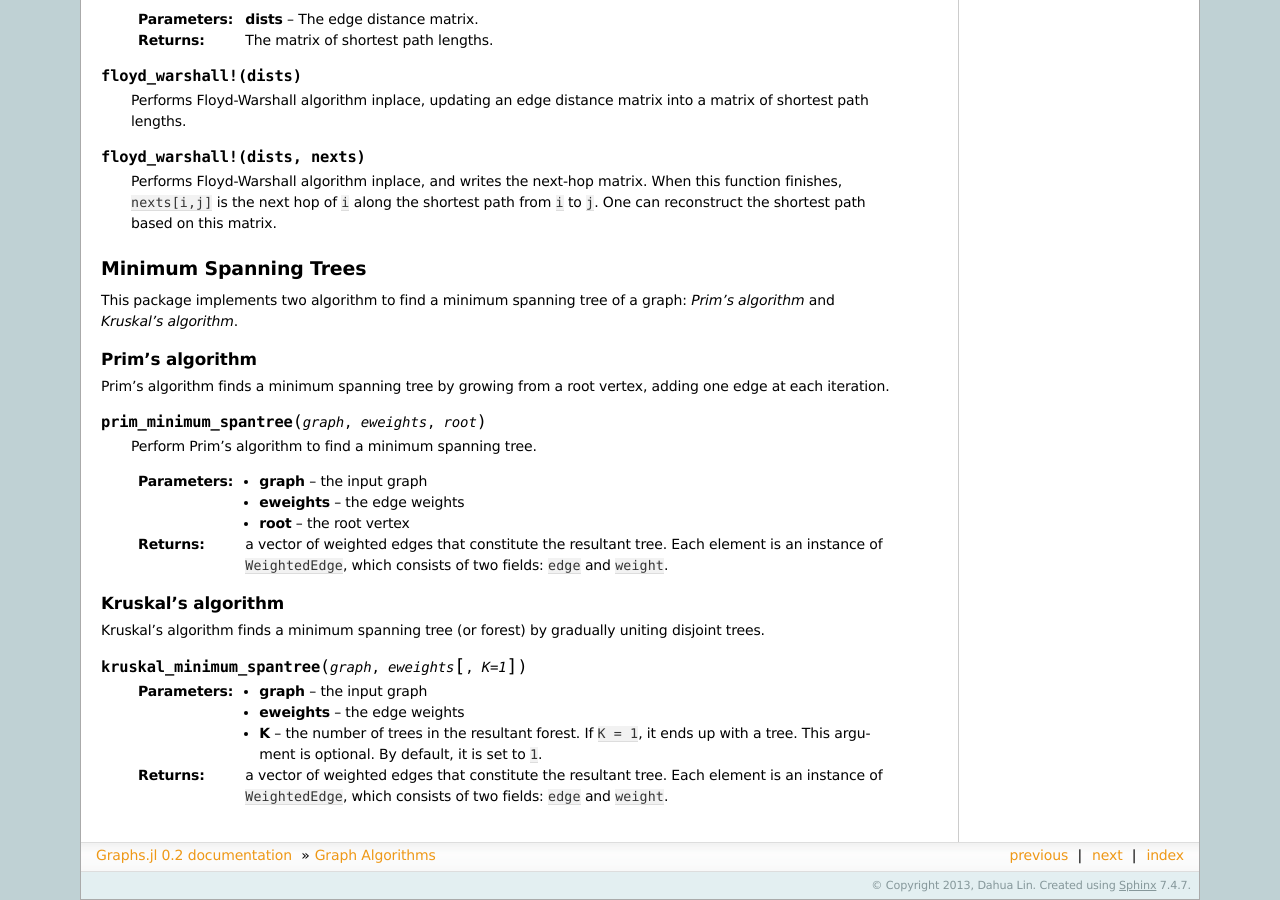
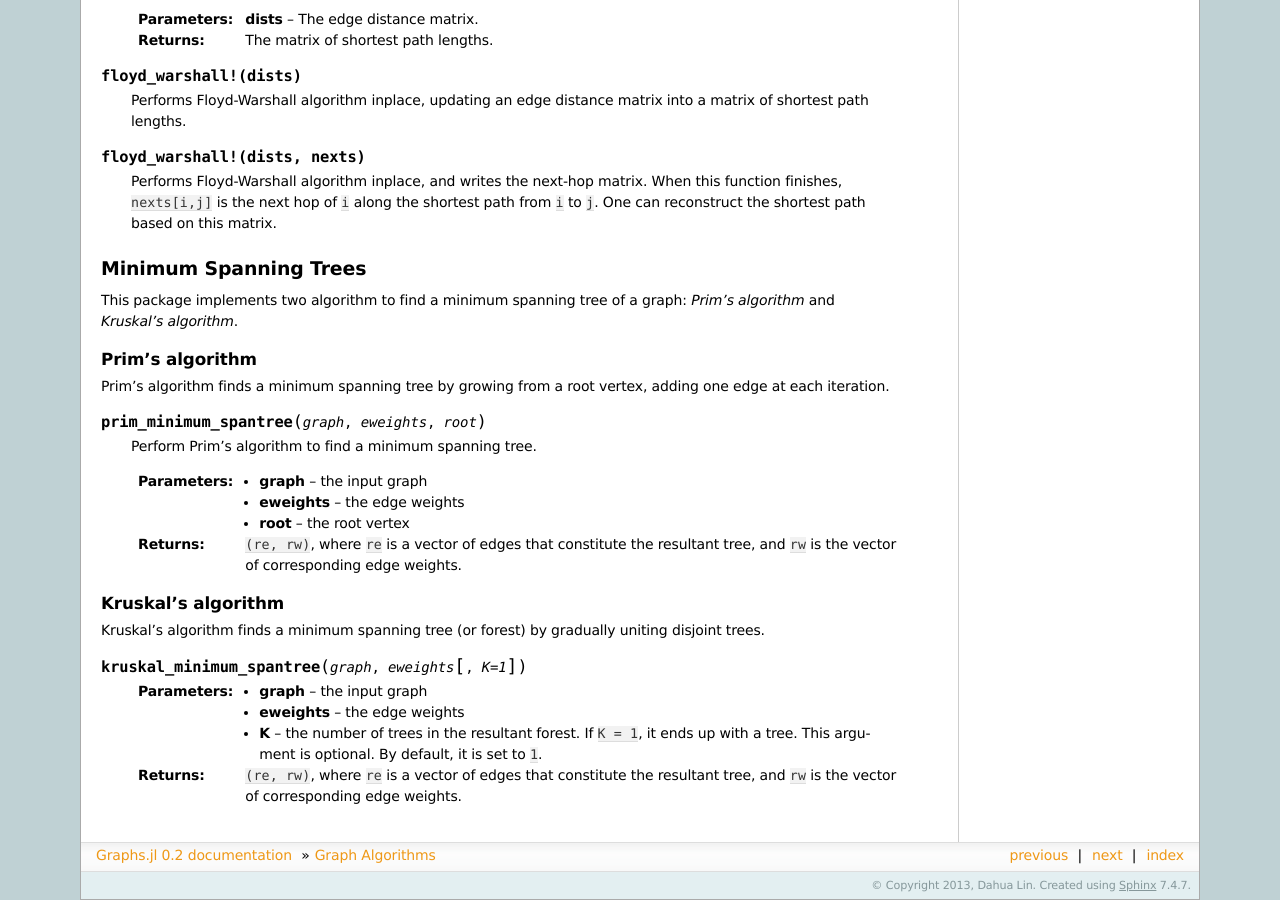
Before and after one commit to JuliaGraphs/Graphs.jl, a Sphinx documentation site: the page built from doc/source/algorithms.rst, in a window 1280 px wide and 900 px high, scrolled down 3122 px. Built offline with Sphinx 7.4.7, drawn with Linux system fonts in a browser that asks for light colours; formulas are drawn with MathJax 3.

Commit message:
add REQUIRE + revise of MST interface

```diff
--- a/doc/source/algorithms.rst
+++ b/doc/source/algorithms.rst
@@ -202,7 +202,7 @@ Prim's algorithm finds a minimum spanning tree by growing from a root vertex, ad
     :param eweights:    the edge weights
     :param root:        the root vertex
 
-    :returns:   a vector of weighted edges that constitute the resultant tree. Each element is an instance of ``WeightedEdge``, which consists of two fields: ``edge`` and ``weight``.
+    :returns:   ``(re, rw)``, where ``re`` is a vector of edges that constitute the resultant tree, and ``rw`` is the vector of corresponding edge weights.
 
 
 Kruskal's algorithm
@@ -216,4 +216,4 @@ Kruskal's algorithm finds a minimum spanning tree (or forest) by gradually uniti
     :param eweights:    the edge weights
     :param K:           the number of trees in the resultant forest. If ``K = 1``, it ends up with a tree. This argument is optional. By default, it is set to ``1``.
 
-    :returns:   a vector of weighted edges that constitute the resultant tree. Each element is an instance of ``WeightedEdge``, which consists of two fields: ``edge`` and ``weight``.
+    :returns:   ``(re, rw)``, where ``re`` is a vector of edges that constitute the resultant tree, and ``rw`` is the vector of corresponding edge weights.
```
Also changed, not shown: 4 other files.
